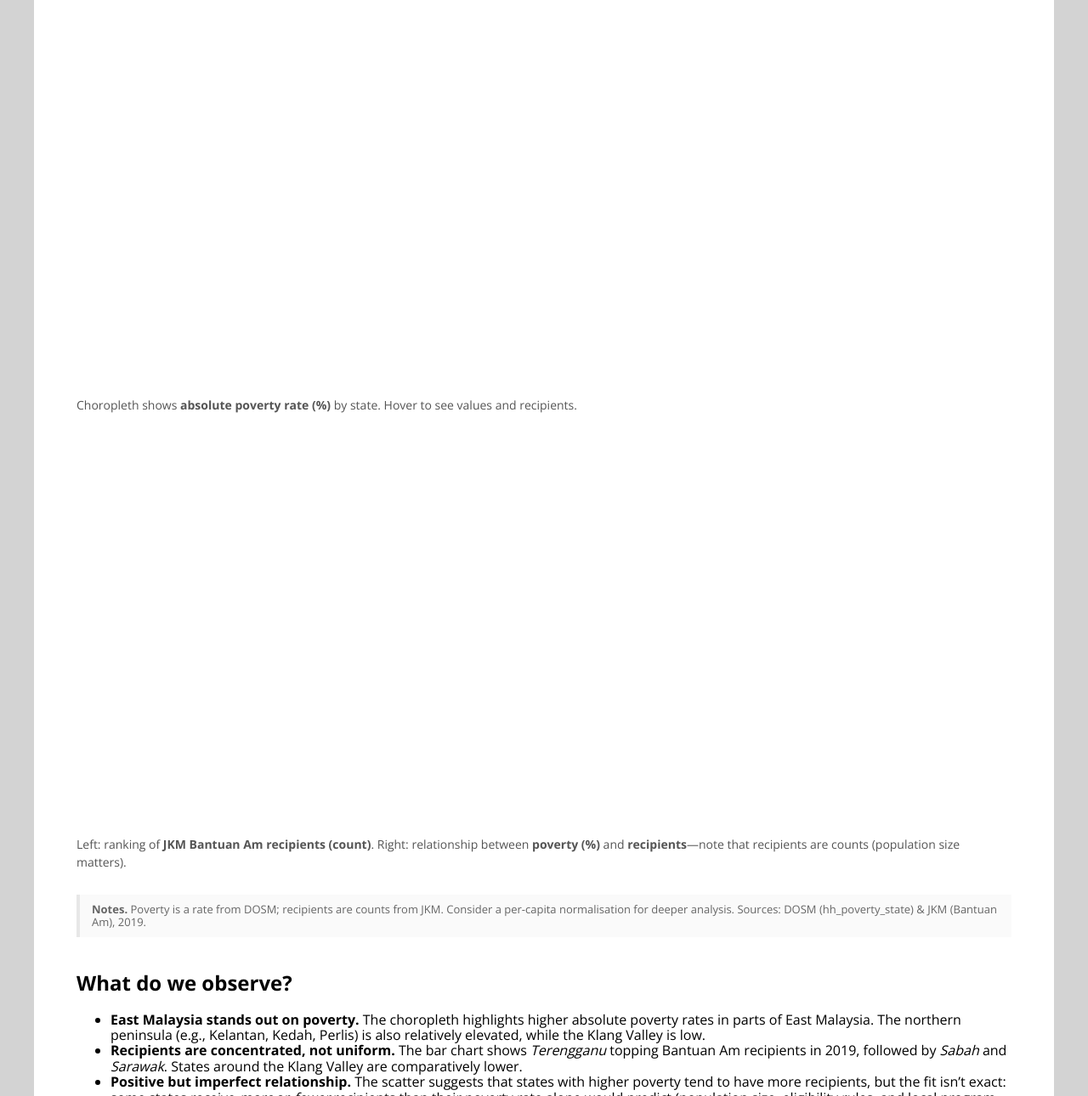
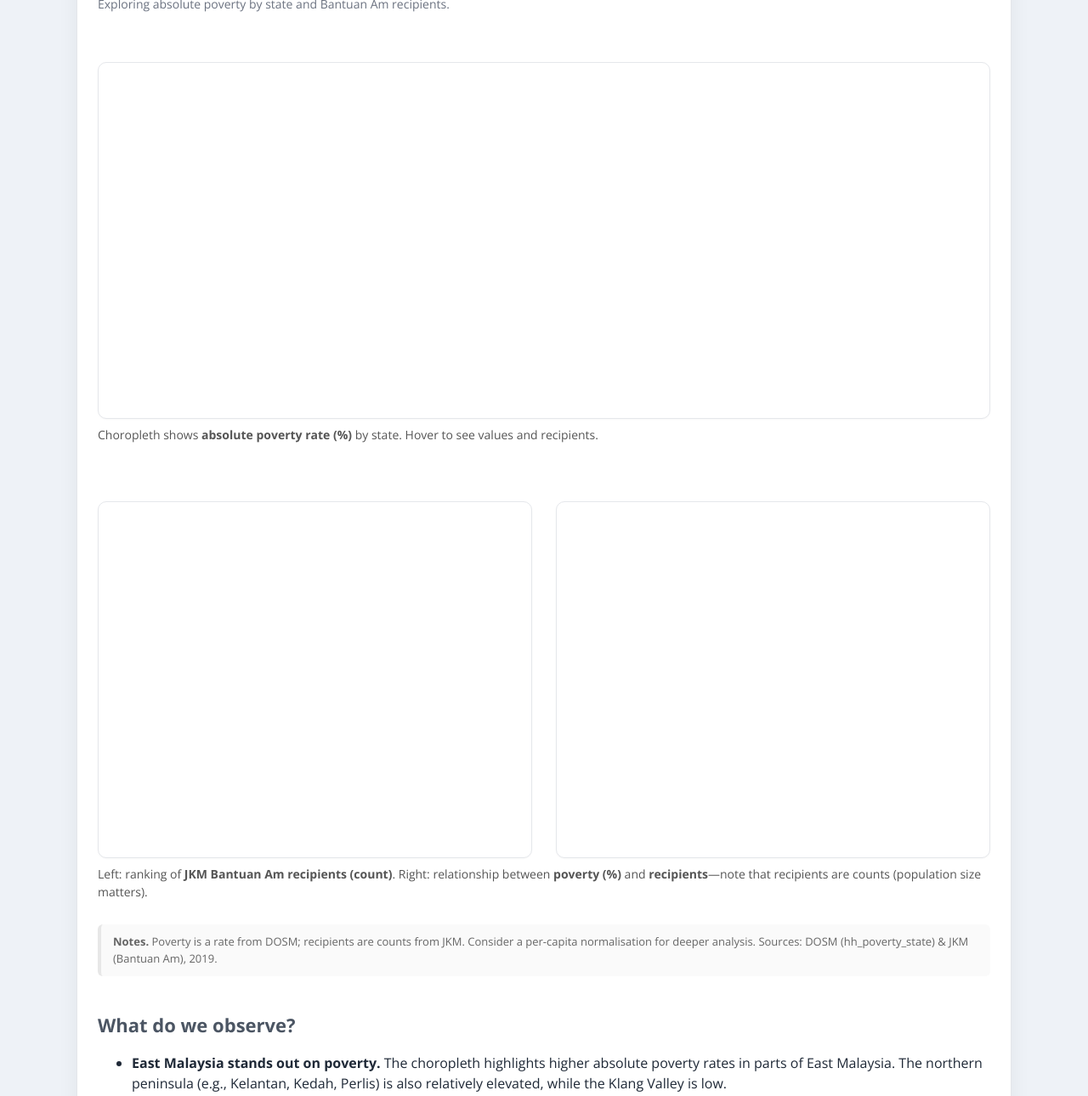
Before and after one commit to mmubasyir55/fit3179-a2, a plain HTML site: page index.html in a window 1280 px wide. Shown: the part 125-1415 px from the top of the page at 85% size. Drawn offline with nearby package versions, Linux system fonts and the light colour scheme; a script that the page names is missing.

Commit message:
some changes

```diff
--- a/styles.css
+++ b/styles.css
@@ -1,49 +1,124 @@
-body *{
-    font-family: 'Open Sans', sans-serif;
+/* ============================
+   FIT3179 A2 – base stylesheet
+   ============================ */
+
+/* -- Theme tokens -- */
+:root{
+  --page-max: 1100px;
+  --font-body: "Open Sans", system-ui, -apple-system, Segoe UI, Roboto, Helvetica, Arial, sans-serif;
+  --text: #1f2937;          /* slate-800 */
+  --muted: #6b7280;         /* slate-500 */
+  --muted-2: #4b5563;       /* slate-600 */
+  --bg: #eef2f7;            /* soft cool gray background */
+  --card: #ffffff;          /* main content “paper” */
+  --card-border: #e5e7eb;   /* slate-200 */
+  --accent: #0f766e;        /* teal-700 */
 }
 
-h1 {
-    font-weight: 900;
+/* -- Global -- */
+html, body{
+  margin: 0;
+  padding: 0;
+  background: var(--bg);
+  color: var(--text);
+  font-family: var(--font-body);
+  line-height: 1.55;
 }
 
-body {
-    background-color: lightgray;
+body *{
+  font-family: var(--font-body);
+  box-sizing: border-box;
 }
 
-.page {
-    max-width: 1200px;
-    width: 100%;
-    background-color: white;
-    margin: 0 auto;
-    padding: 50px;
-    padding-top: 35px;
-    box-sizing: border-box;
+/* -- Page wrapper: white card on soft bg -- */
+.page{
+  max-width: var(--page-max);
+  width: 100%;
+  background: var(--card);
+  margin: 32px auto 64px;
+  padding: 24px 24px 40px;
+  border: 1px solid var(--card-border);
+  border-radius: 12px;
+  box-shadow: 0 8px 24px rgba(16,24,40,.06);
 }
 
-.vis-container {
-    width: 100%;
-    min-height: 420px;
-    box-sizing: border-box;
-    overflow: hidden;
+/* -- Typography -- */
+h1{
+  font-family: Georgia, "Times New Roman", Times, serif;
+  font-weight: 900;
+  letter-spacing: .2px;
+  margin: 0 0 6px;
+  font-size: clamp(26px, 2.8vw, 36px);
 }
 
-.description h2,
-h1 {
-    margin-top: 0px;
+h2{
+  font-size: clamp(18px, 2vw, 22px);
+  margin: 26px 0 8px;
+  font-weight: 700;
+  color: var(--muted-2);
 }
 
-.description-right {
-    padding-left: 20px;
+.small-font{
+  font-size: 14px;
+  color: var(--muted);
+  margin: 0 0 18px;
 }
 
-.description-left {
-    padding-right: 20px;
+/* -- Chart containers -- */
+.vis-container{
+  width: 100%;
+  min-height: 420px;           /* keeps layout stable while loading */
+  background: var(--card);
+  border: 1px solid var(--card-border);
+  border-radius: 10px;
+  padding: 8px;                /* breathing room for legends/axes */
+  box-shadow: 0 1px 2px rgba(0,0,0,.03);
+  overflow: hidden;
 }
 
-.pure-g {
-    margin-bottom: 40px;
+/* -- Subtitles & captions -- */
+.subtitle{
+  font-size: 14px;
+  color: var(--muted);
+  margin: 10px 0 28px;
 }
 
-.small-font {
-    font-size: 14px;
+.caption{
+  font-size: 13px;
+  color: var(--muted);
+  border-left: 4px solid var(--card-border);
+  background: #fafafa;
+  padding: 10px 14px;
+  margin-top: 10px;
+  border-radius: 6px;
 }
+
+/* -- Two-up grid (bar + scatter) -- */
+.twoup{
+  display: grid;
+  grid-template-columns: 1fr;
+  gap: 28px;
+}
+@media (min-width: 980px){
+  .twoup{ grid-template-columns: 1fr 1fr; }
+}
+
+/* -- Layout helpers (compatible with Pure.css rows) -- */
+.pure-g{ margin-bottom: 40px; }
+
+/* -- Utilities -- */
+.mt-0{ margin-top: 0; }
+.mt-8{ margin-top: 8px; }
+.mt-16{ margin-top: 16px; }
+.mb-0{ margin-bottom: 0; }
+
+/* -- Links (sources/footer) -- */
+a{ color: var(--accent); text-decoration: none; }
+a:hover{ text-decoration: underline; }
+
+/* -- Print-friendly tweaks -- */
+@media print{
+  .page{ box-shadow: none; border-color: #ddd; }
+  .vis-container{ box-shadow: none; border-color: #ddd; }
+  a{ color: #000; text-decoration: underline; }
+}
```
